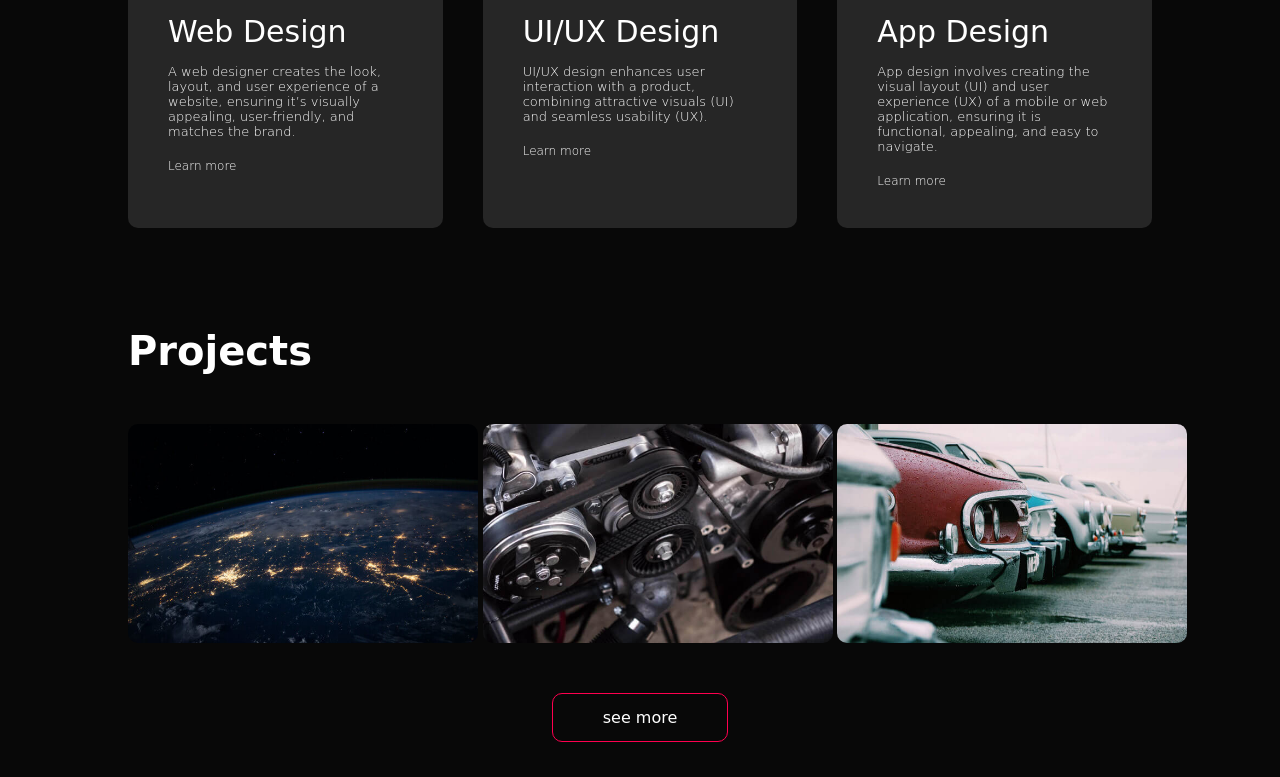
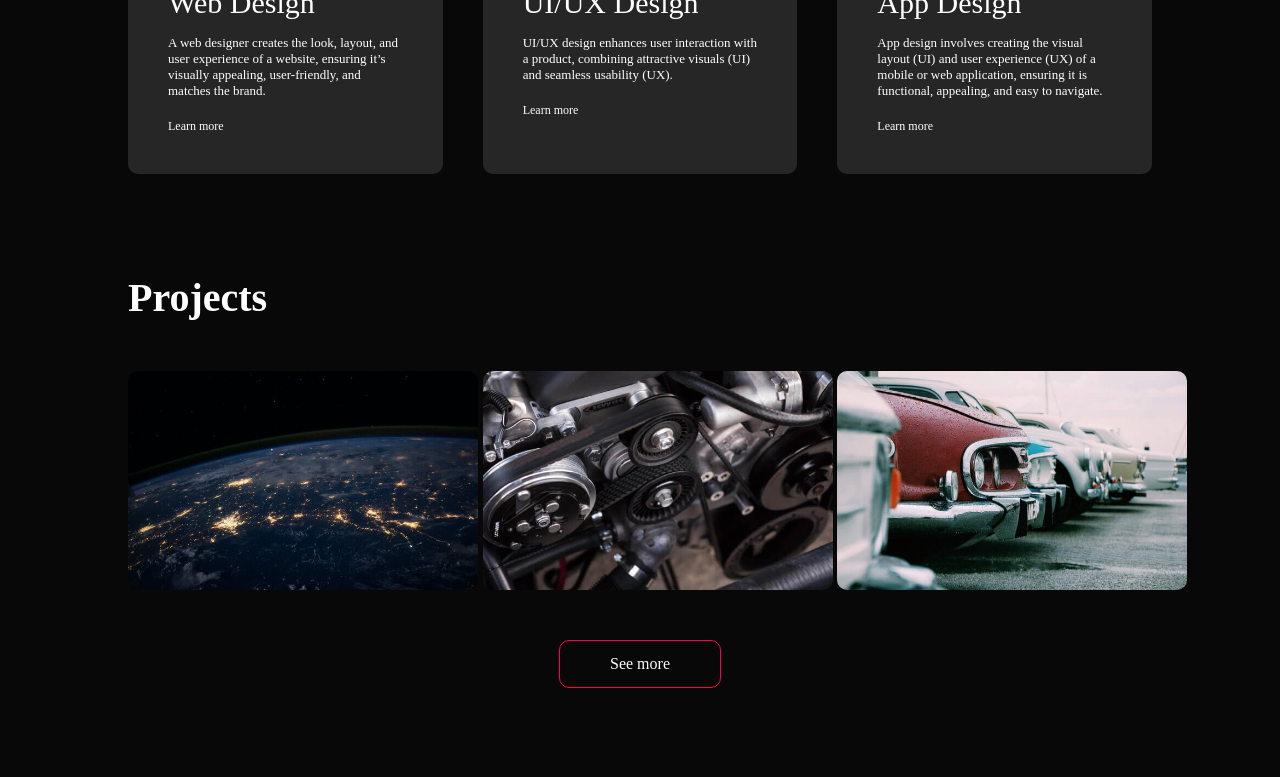
Before and after one commit to MenukaSankalpa/portfolio, a plain HTML site: page index.html in a window 1280 px wide. Shown: the part 1607-2384 px from the top of the page. Drawn offline with nearby package versions, Linux system fonts and the light colour scheme.

Commit message:
updated css and html

```diff
--- a/index.html
+++ b/index.html
@@ -3,7 +3,8 @@
 <head>
     <meta charset="UTF-8">
     <meta name="viewport" content="width=device-width, initial-scale=1.0">
-    <title>Menuka</title>
+    <title>Menuka Sankalpa Deshapriya</title>
+    <link rel="icon" type="image/x-icon" href="img/save.png">
     <link href='https://unpkg.com/boxicons@2.1.4/css/boxicons.min.css' rel='stylesheet'>
     <link rel="stylesheet" href="style.css">
     <!--font awasome cdn font icon cdn-->
@@ -135,7 +136,7 @@
                 </div>
             </div>
         </div>
-        <a href="#" class="btn">see more</a>
+        <a href="#" class="btn">See more</a>
     </div>
 </div>
 <!--contact-->
--- a/style.css
+++ b/style.css
@@ -2,7 +2,7 @@
 * {
     margin: 0;
     padding: 0;
-    font-family: cursive;
+    font-family: Sans serif;
     box-sizing: border-box;
 }
 html{
```
Also changed, not shown: img/save.png (added).
